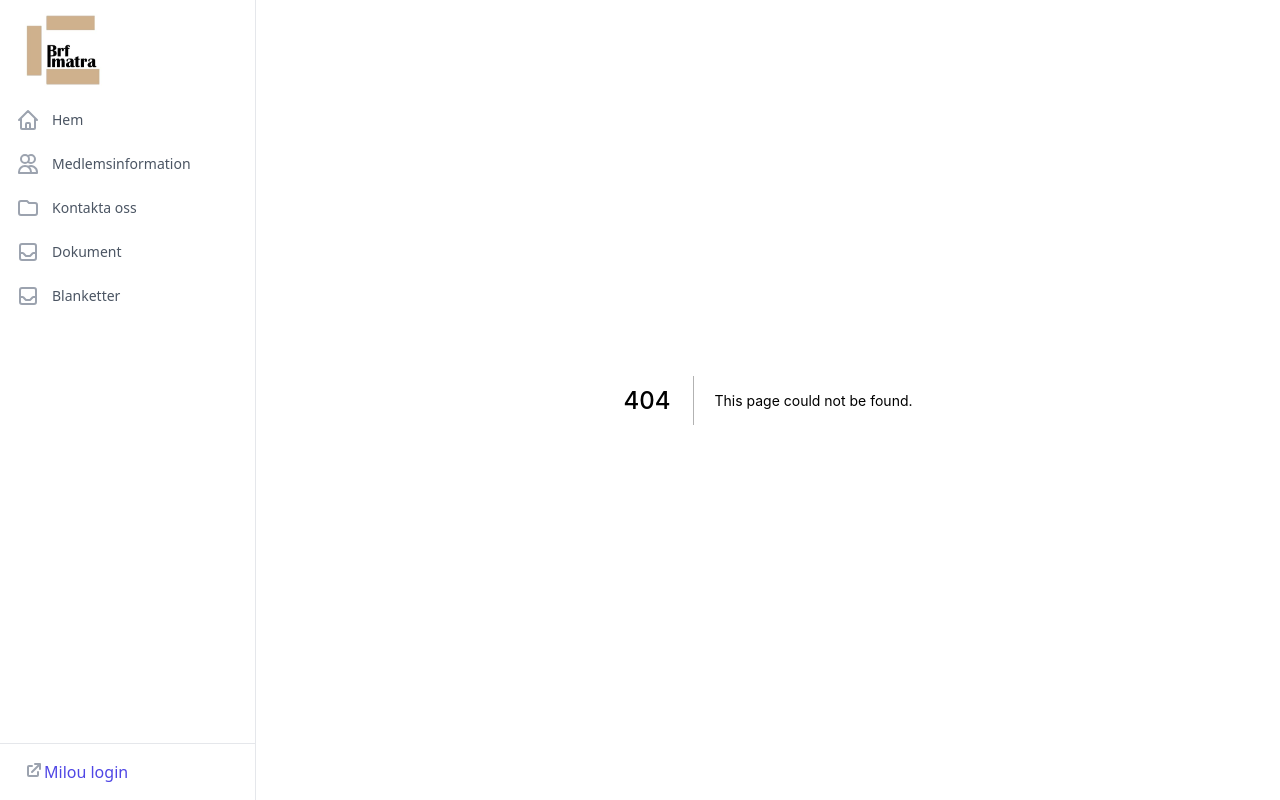
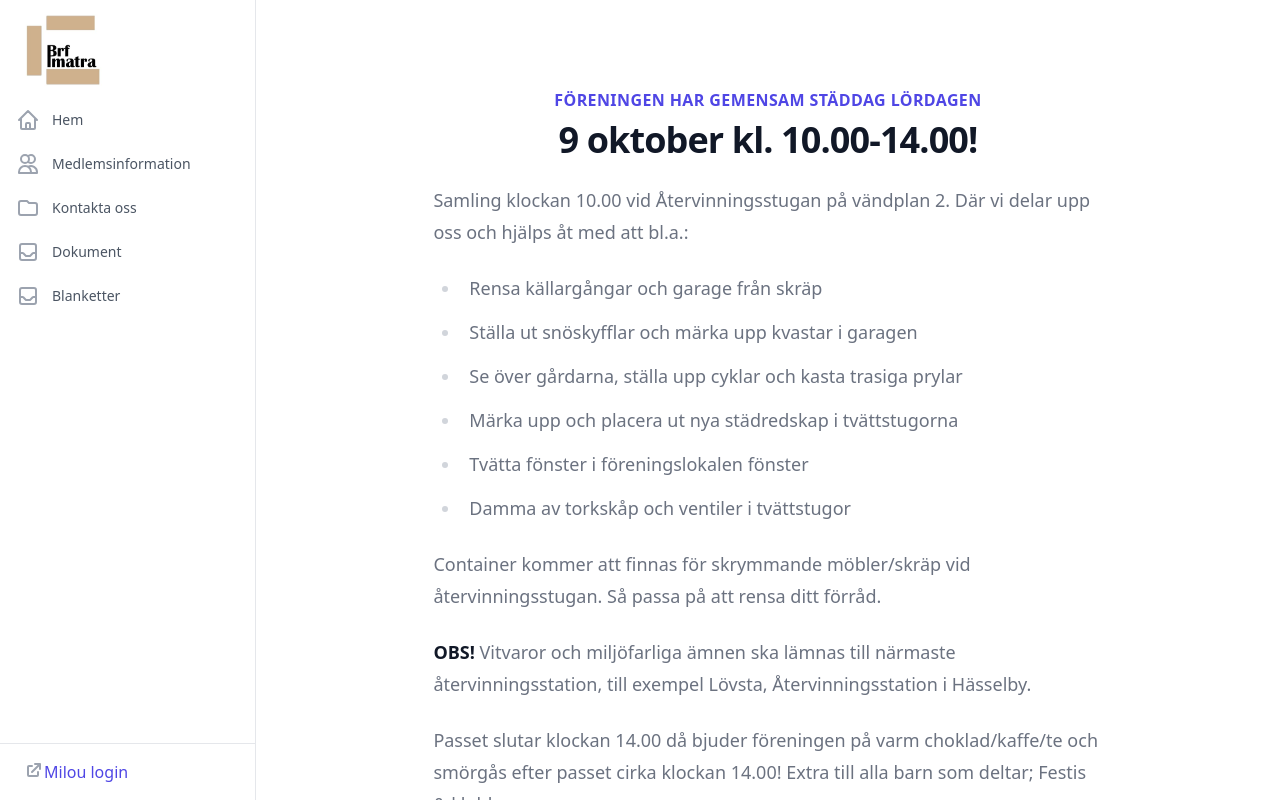
Before and after one commit to brf-imatra/hemsida, a Next.js app: page /staddag in a window 1280 px wide. Before the commit this address had no page. Built offline with nearby package versions, Linux system fonts and the light colour scheme; a web font is replaced by a local one.

Commit message:
Städdag (#19)
* Skapar städdag sida

```diff
--- a/src/pages/index.tsx
+++ b/src/pages/index.tsx
@@ -43,6 +43,7 @@ export default function Home({
         <div className="flex flex-row w-full flex-wrap justify-start">
           {/*<FläktByte />*/}
           <ImatraNytt />
+          <Städdag />
           <Garageplatser />
           <GruppanslutningCard />
 
@@ -201,6 +202,22 @@ function Årsstämma() {
   );
 }
 
+
+function Städdag() {
+  return (
+    <div className="pt-10 w-64 pr-5 flex-grow">
+      <Card
+        imageUrl="/undraw/undraw_Online_calendar_re_wk3t.svg"
+        imageAlt="Fläktbyte information"
+        published="2021-09-30"
+        title="Föreningen har gemensam städdag"
+        summary="Föreningen har gemensam städdag lördagen den 9 oktober kl. 10.00-14.00!"
+        hrefLink="/staddag"
+      />
+    </div>
+  );
+}
+
 function HSBMeddlemsserviceCorona() {
   const text = `
 Öppettiderna är korrigerade och vi har öppet för drop-in besök:
--- a/src/pages/medlemsinformation.tsx
+++ b/src/pages/medlemsinformation.tsx
@@ -1,5 +1,6 @@
 import React from 'react';
-import { InferGetStaticPropsType } from 'next';
+import Link from 'next/link'
+import {InferGetStaticPropsType} from 'next';
 //import matter from "gray-matter";
 //import ReactMarkdown from "react-markdown";
 import {
@@ -17,7 +18,7 @@ import {
     MedlemsInformationArticle,
     readMedlemsInformation,
 } from '../utils';
-import { PropsOf } from '@headlessui/react/dist/types';
+import {PropsOf} from '@headlessui/react/dist/types';
 
 interface MedlemsInfomationProps {
     articles: MedlemsInformation;
@@ -30,9 +31,22 @@ export default function MedlemsInfomation({
         <Body title="Medlemsinformation">
             <BasicCard id="bostadsratt">
                 <Bostadsrätt {...articles.bostadsratt} />
+                <div className="bg-white overflow-hidden">
+                    <div className="px-4 py-5 sm:p-6">
+                        <Link href="/styrelsen">
+                            <button
+                                type="button"
+                                className="inline-flex items-center px-4 py-2 border border-transparent text-sm font-medium rounded-md shadow-sm text-white bg-indigo-600 hover:bg-indigo-700 focus:outline-none focus:ring-2 focus:ring-offset-2 focus:ring-indigo-500"
+                            >
+                                Styrelsemedlemmar
+                            </button>
+                        </Link>
+                    </div>
+                </div>
                 <div className="relative py-16 bg-white overflow-hidden">
                     <div className="relative px-4 sm:px-6 lg:px-8">
                         <div className="text-lg max-w-prose mx-auto mb-6">
+
                             {/*            <h1>INTRESSERAD AV STYRELSEARBETE?</h1>
           <p>Är du intresserad av att sitta i styrelsen i din bostadsrättsförening, men vet inte riktigt vad det innebär och vad du behöver kunna?
                   HSB Stockholm erbjuder en föreläsning med verksamhetschef Petrus Jansson som besvarar frågeställningar som:
@@ -45,7 +59,7 @@ export default function MedlemsInfomation({
               </ul>*/}
                             <div
                                 className="relative h-0 overflow-hidden max-w-full"
-                style={{ paddingBottom: '56.25%' }}
+                                style={{paddingBottom: '56.25%'}}
                             >
                                 <iframe
                                     className="absolute top-0 left-0 w-full h-full"
@@ -55,35 +69,36 @@ export default function MedlemsInfomation({
                                     allowFullScreen
                                 ></iframe>
                             </div>
+
                         </div>
                     </div>
                 </div>
             </BasicCard>
             <WellOnGrey className="mt-6">
-        <Historik />
+                <Historik/>
             </WellOnGrey>
             <BasicCard className="mt-6">
-        <Medlemskap />
+                <Medlemskap/>
             </BasicCard>
             <BasicCard id="hemforsakring" className="mt-6">
                 <Hemförsäkring {...articles.hemforsakring} />
             </BasicCard>
 
             <WellOnGrey className="mt-6">
-        <Cykel />
+                <Cykel/>
             </WellOnGrey>
 
             <BasicCard className="mt-6">
-        <Förråd />
+                <Förråd/>
             </BasicCard>
             <WellOnGrey className="mt-6">
-        <Garage />
+                <Garage/>
             </WellOnGrey>
             <BasicCard className="mt-6">
-        <Återvinning />
+                <Återvinning/>
             </BasicCard>
             <WellOnGrey className="mt-6">
-        <Tvättstugor />
+                <Tvättstugor/>
             </WellOnGrey>
         </Body>
     );
@@ -192,7 +207,7 @@ function Garage() {
   Det går inte i dagsläget att ladda elbilar i våra garage. Det finns laddare vid husbybadet.`;
 
     return (
-    <Centered introducing="Bil" title="Garage" content={text} summary="" />
+        <Centered introducing="Bil" title="Garage" content={text} summary=""/>
     );
 }
 
--- /dev/null
+++ b/src/pages/staddag.mdx
@@ -0,0 +1,35 @@
+import { Body, Centered2 } from '../components';
+import {MDXProvider} from '@mdx-js/react'
+
+Samling klockan 10.00 vid Återvinningsstugan på vändplan 2. Där vi delar upp oss och hjälps åt med att bl.a.:
+
+- Rensa källargångar och garage från skräp
+- Ställa ut snöskyfflar och märka upp kvastar i garagen
+- Se över gårdarna, ställa upp cyklar och kasta trasiga prylar
+- Märka upp och placera ut nya städredskap i tvättstugorna
+- Tvätta fönster i föreningslokalen fönster
+- Damma av torkskåp och ventiler i tvättstugor
+
+Container kommer att finnas för skrymmande möbler/skräp vid återvinningsstugan. Så passa på att rensa ditt förråd.
+
+__OBS!__
+Vitvaror och miljöfarliga ämnen ska lämnas till närmaste återvinningsstation, till exempel Lövsta, Återvinningsstation i Hässelby.
+
+Passet slutar klockan 14.00 då bjuder föreningen på varm choklad/kaffe/te och smörgås efter passet cirka klockan 14.00!
+Extra till alla barn som deltar; Festis & klubba.
+
+Barn & vuxna är välkomna att hjälpa till!
+
+> Hälsar Styrelsen
+
+export default props => (
+  <MDXProvider>
+      <Body>
+          <Centered2
+              introducing="Föreningen har gemensam städdag lördagen"
+              title="9 oktober kl. 10.00-14.00!">
+            <main {...props} />
+          </Centered2>
+      </Body>
+  </MDXProvider>
+)
--- a/tailwind.config.js
+++ b/tailwind.config.js
@@ -12,11 +12,11 @@ module.exports = {
     },
     extend: {},
   },
-  typography: (theme) => ({
-    default: {
-      css: {},
-    },
-  }),
+  // typography: (theme) => ({
+  //   default: {
+  //     css: {},
+  //   },
+  // }),
   variants: {},
   plugins: [
       require('@tailwindcss/typography'),
```
Also changed, not shown: package.json (+6 -6 lines), 1 other file (tests, documents, lock files or other folders). Lines whose indentation alone changed are shown as unchanged.
